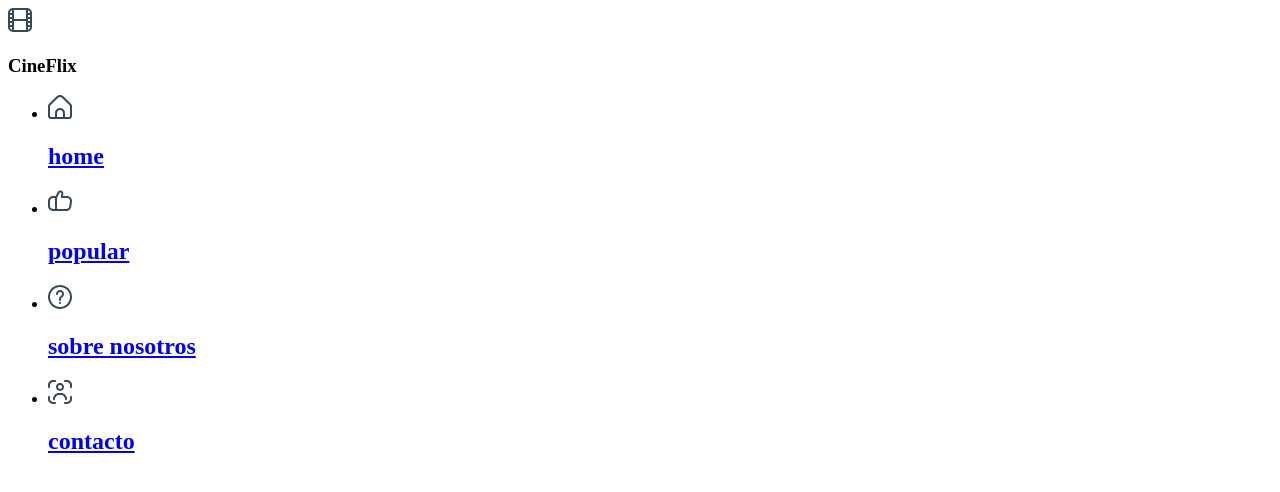
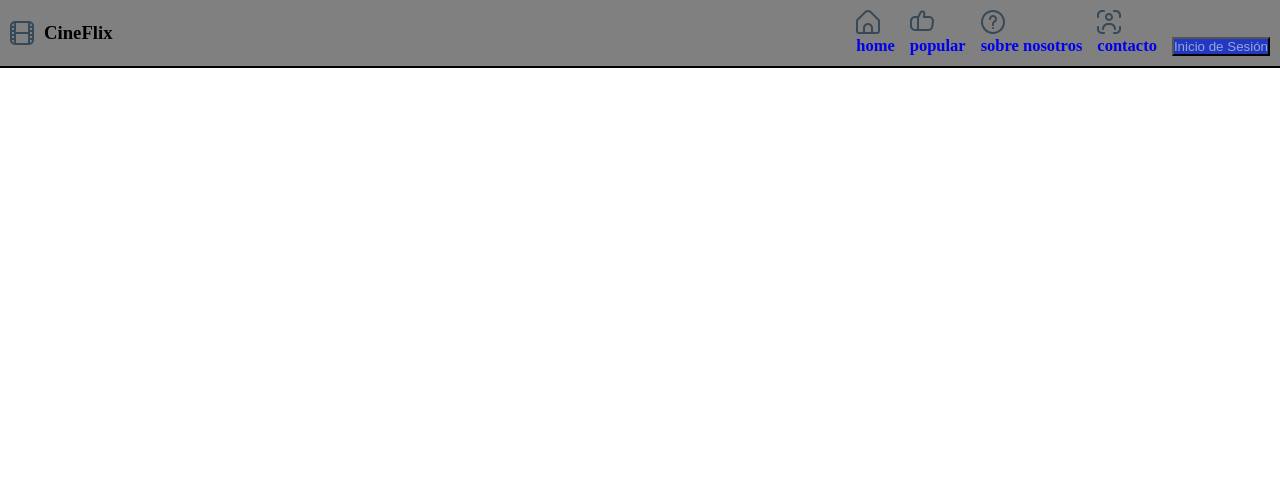
Before and after one commit to Uboras/CAC-C1-Pytho-2024, a plain HTML site: page Peliculas/index.html in a window 1280 px wide. Drawn offline with Linux system fonts and the light colour scheme.

Commit message:
Add files via upload
Se realizó el header y los estilos del header

```diff
--- /dev/null
+++ b/Peliculas/Estilos/header.css
@@ -0,0 +1,53 @@
+* {
+    margin: 0;
+    padding: 0;
+    box-sizing: border-box
+}
+
+.header {
+    background-color: grey;
+    height: auto;
+    padding: 10px;
+    border-bottom: 2px solid black;
+}
+
+.contenedor-logotipo {
+    display: flex;
+    justify-content: space-between;
+}
+
+.logotipo {
+    display: flex;
+    align-items: center;
+    justify-content: center;
+    gap: 10px
+}
+
+.links-navdar {
+    display: flex;
+    list-style: none;
+    align-items: end;
+}
+
+.links-navdar>li {
+    margin-left: 15px;
+    font-size: 11px
+}
+
+a{
+    text-decoration: none
+}
+
+.contenedor-de-boton{
+    align-items: center;
+    justify-content: center;
+
+}
+
+.navbar-boton-de-inicio{
+    align-items: center;
+    justify-content: center;
+    background-color: rgba(35, 56, 194, 0.998);
+    color: rgba(196, 209, 220, 0.712);
+
+}
--- a/Peliculas/index.html
+++ b/Peliculas/index.html
@@ -28,7 +28,7 @@
             </article>
             <article class="contenedor-navbar">
                 <nav class="navbar">
-                    <ul>
+                    <ul class="links-navdar">
                         <li>
                             <a href="http://">
                                 <svg class="svg-nav-iconos" width="24" height="24" viewBox="0 0 24 24" fill="none"
@@ -44,7 +44,7 @@
                                         </clipPath>
                                     </defs>
                                 </svg>
-                                <h2>home</h2>
+                                <h2 class="links-navdar-li-a-h2">home</h2>
                             </a>
                         </li>
                         <li>
@@ -122,6 +122,10 @@
                                 <h2>contacto</h2>
                             </a>
                         </li>
+                        <li class="contenedor-de-boton">
+                            <Button class="navbar-boton-de-inicio">Inicio de Sesión</Button>
+
+                        </li>
                     </ul>
                 </nav>
             </article>
--- a/Peliculas/style.css
+++ b/Peliculas/style.css
@@ -0,0 +1 @@
+@import "./Estilos/header.css"
```
